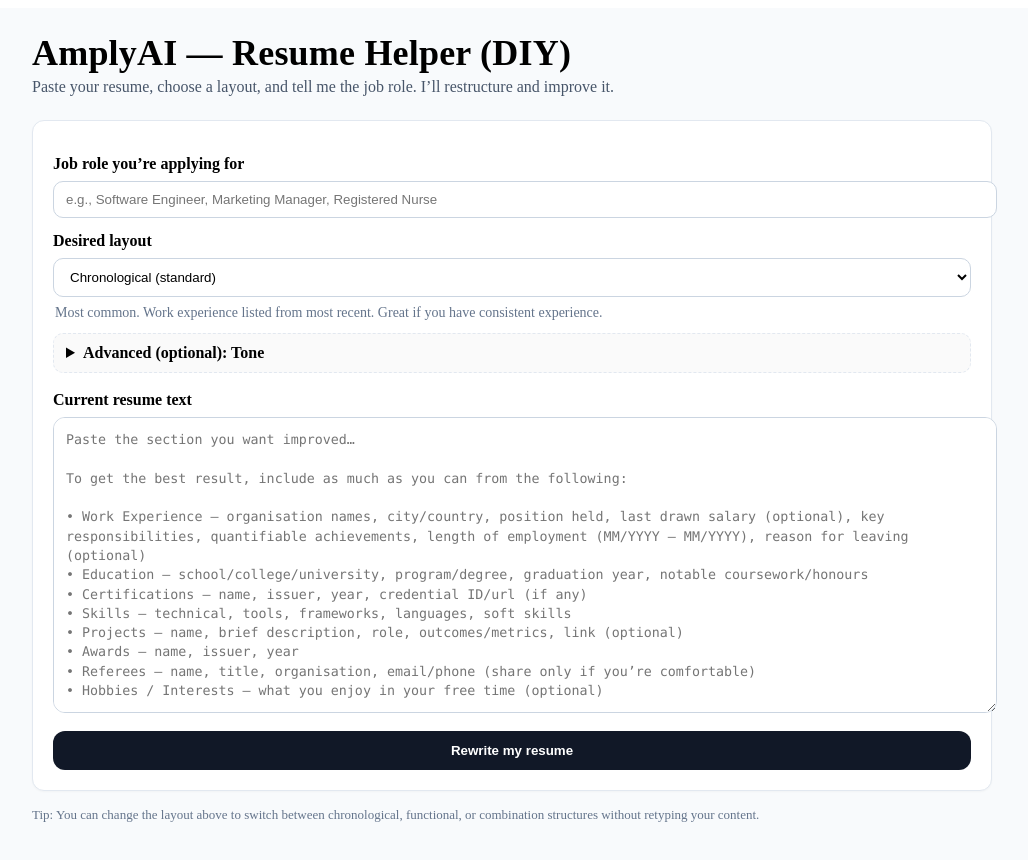
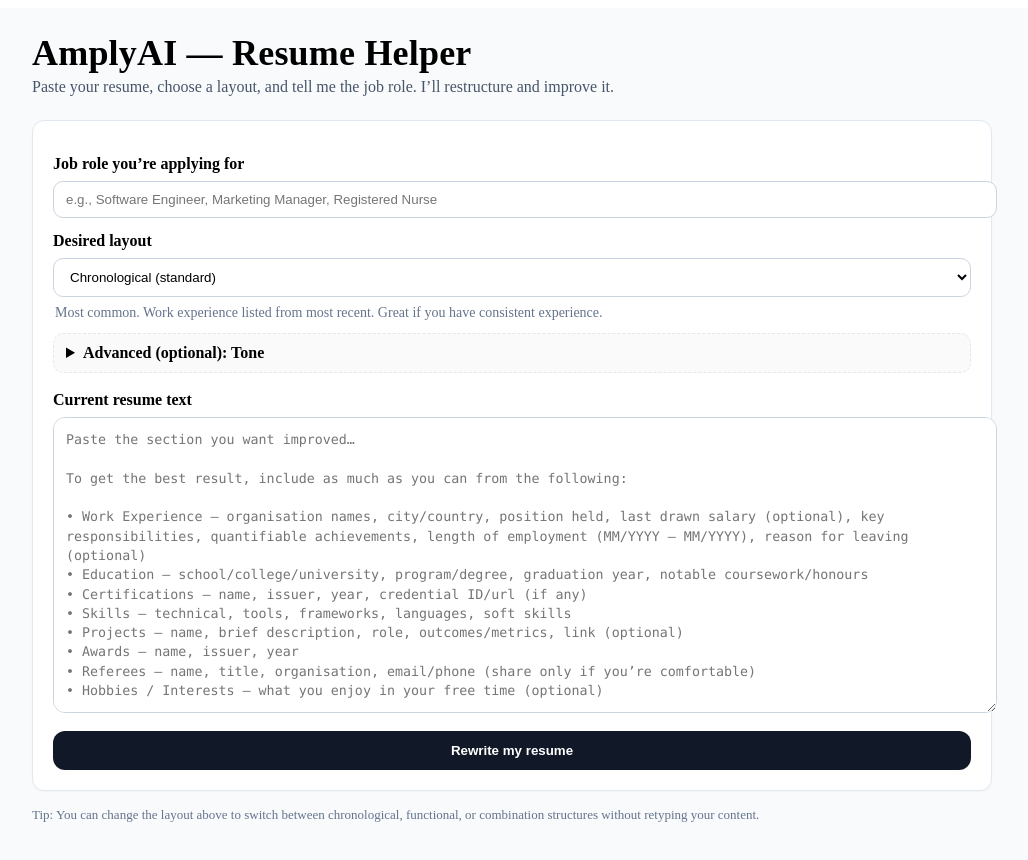
Before and after one commit to madevthevanthiran-maker/amplyai-chatbot, a Next.js app: page / in a window 1280 px wide. Shown: the top 860 px of the page, without its empty margins (128-1156 px from the left). Built offline with nearby package versions, Linux system fonts and the light colour scheme.

Commit message:
Update index.js

```diff
--- a/pages/index.js
+++ b/pages/index.js
@@ -94,7 +94,7 @@ export default function Home() {
   return (
     <div className="page">
       <main className="container">
-        <h1 className="title">AmplyAI — Resume Helper (DIY)</h1>
+        <h1 className="title">AmplyAI — Resume Helper</h1>
         <p className="subtitle">
           Paste your resume, choose a layout, and tell me the job role. I’ll
           restructure and improve it.
```
